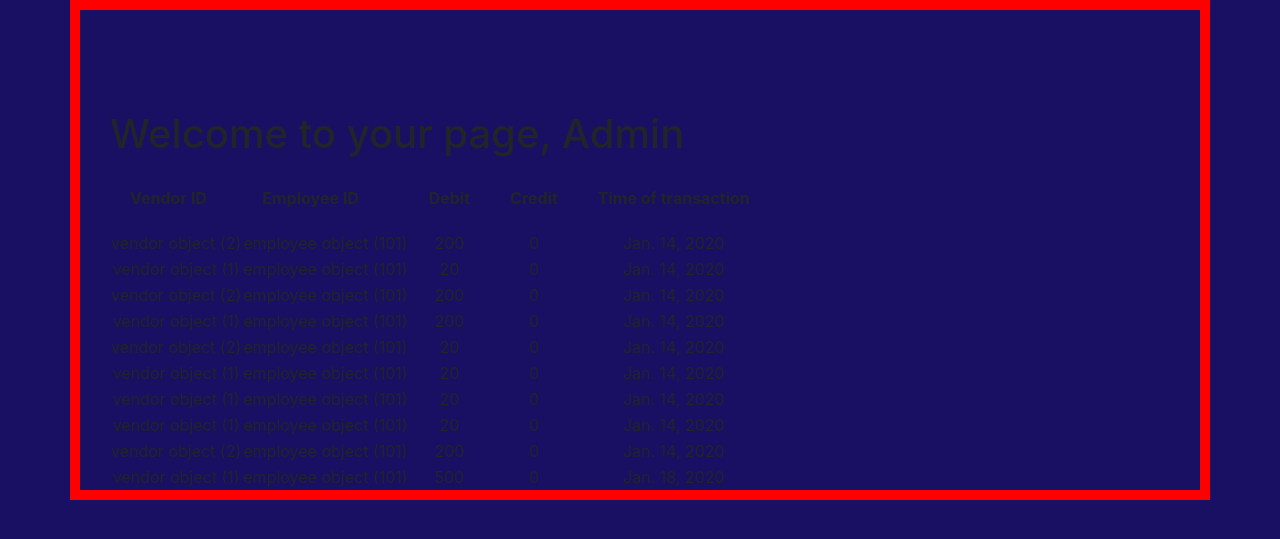
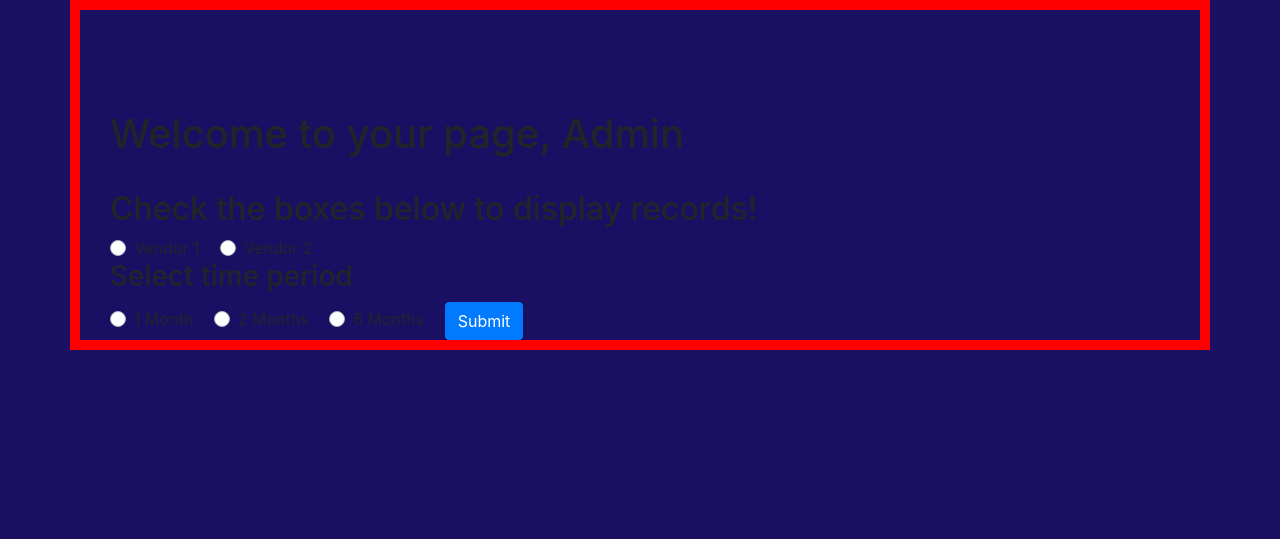
Before and after one commit to DhruvKaushal/AutomatedCouponSystem, a Django app: page /profiles/adminKaLogin/ in a window 1280 px wide. Shown: the part 56-595 px from the top of the page. Run offline with Django 3.2, Linux system fonts and the light colour scheme; data comes from the database, SQL or seed files in the repository; both versions use the stored data as it was after the commit; some libraries are stand-ins or nearby versions.

Commit message:
admin trans

```diff
--- a/couponSystem/profiles/templates/profiles/adminKaLogin.html
+++ b/couponSystem/profiles/templates/profiles/adminKaLogin.html
@@ -2,33 +2,45 @@
 {% load bootstrap4 %}
 
 {% block content %}
+
 <div class="container">
-  <h1>Welcome to your page, Admin</h1>
-  {% if model %}
-  <table>
-      <thead>
-        <tr>
-          <th style = "padding: 20px;">Vendor ID</th>
-          <th style = "padding: 20px;">Employee ID</th>
-          <th style = "padding: 20px;">Debit</th>
-          <th style = "padding: 20px;">Credit</th>
-          <th style = "padding: 20px;">Time of transaction</th>
-        </tr>
-      </thead>
-      <tbody>
-      {% for i in model %}
-        <tr>
-            <td style="text-align: center;">{{ i.vendor_id }}</td>
-            <td style="text-align: center;">{{ i.emp_id }}</td>
-            <td style="text-align: center;">{{ i.debit }}</td>
-            <td style="text-align: center;">{{ i.credit }}</td>
-            <td style="text-align: center;">{{ i.timestamp }}</td>
-        </tr>
-      {% endfor %}
-      </tbody>
-  </table>
-{% else %}
-    <p>There are no active transactions!</p>
-{% endif %}
+    <h1>Welcome to your page, Admin</h1>
+    <br>
+    <div>
+        <h2>Check the boxes below to display records!</h2>
+        <form method="POST" action="/profiles/adminKaLogin/">
+            <div class="custom-control custom-radio custom-control-inline">
+                <input type="radio" class="custom-control-input" id="defaultInline1" name="inlineDefaultRadiosExample" value="1">
+                <label class="custom-control-label" for="defaultInline1">Vendor 1</label>
+            </div>
+
+            <!-- Default inline 2-->
+            <div class="custom-control custom-radio custom-control-inline">
+                <input type="radio" class="custom-control-input" id="defaultInline2" name="inlineDefaultRadiosExample" value="2">
+                <label class="custom-control-label" for="defaultInline2">Vendor 2</label>
+            </div>
+
+        <h3> Select time period</h3>
+
+            <div class="custom-control custom-radio custom-control-inline">
+                <input type="radio" class="custom-control-input" id="defaultInline1" name="inlineDefaultRadiosExample1">
+                <label class="custom-control-label" for="defaultInline1">1 Month</label>
+            </div>
+            <!-- Default inline 2-->
+            <div class="custom-control custom-radio custom-control-inline">
+                <input type="radio" class="custom-control-input" id="defaultInline2" name="inlineDefaultRadiosExample1">
+                <label class="custom-control-label" for="defaultInline2">2 Months</label>
+            </div>
+            <div class="custom-control custom-radio custom-control-inline">
+                <input type="radio" class="custom-control-input" id="defaultInline2" name="inlineDefaultRadiosExample1">
+                <label class="custom-control-label" for="defaultInline2">6 Months</label>
+            </div>
+            <button type="submit" class="btn btn-primary" name="form1">Submit</button>
+        </form>
+
+    </div>
+
+
 </div>
+
 {% endblock %}
--- a/couponSystem/templates/base.html
+++ b/couponSystem/templates/base.html
@@ -19,6 +19,9 @@
     <link rel="stylesheet" href="{% static 'couponSystem/css/master.css'%}">
     <script src="https://ajax.googleapis.com/ajax/libs/jquery/3.4.1/jquery.min.js"></script>
     <script src="https://maxcdn.bootstrapcdn.com/bootstrap/3.4.0/js/bootstrap.min.js"></script>
+    <script>
+
+    </script>
   </head>
   <body>
     <nav class="navbar navbar-expand-lg bg-dark mynav" role="navigation" id="navbar">
```
Also changed, not shown: couponSystem/profiles/templates/profiles/userLogin.html (+4 -4 lines), couponSystem/db.sqlite3.
